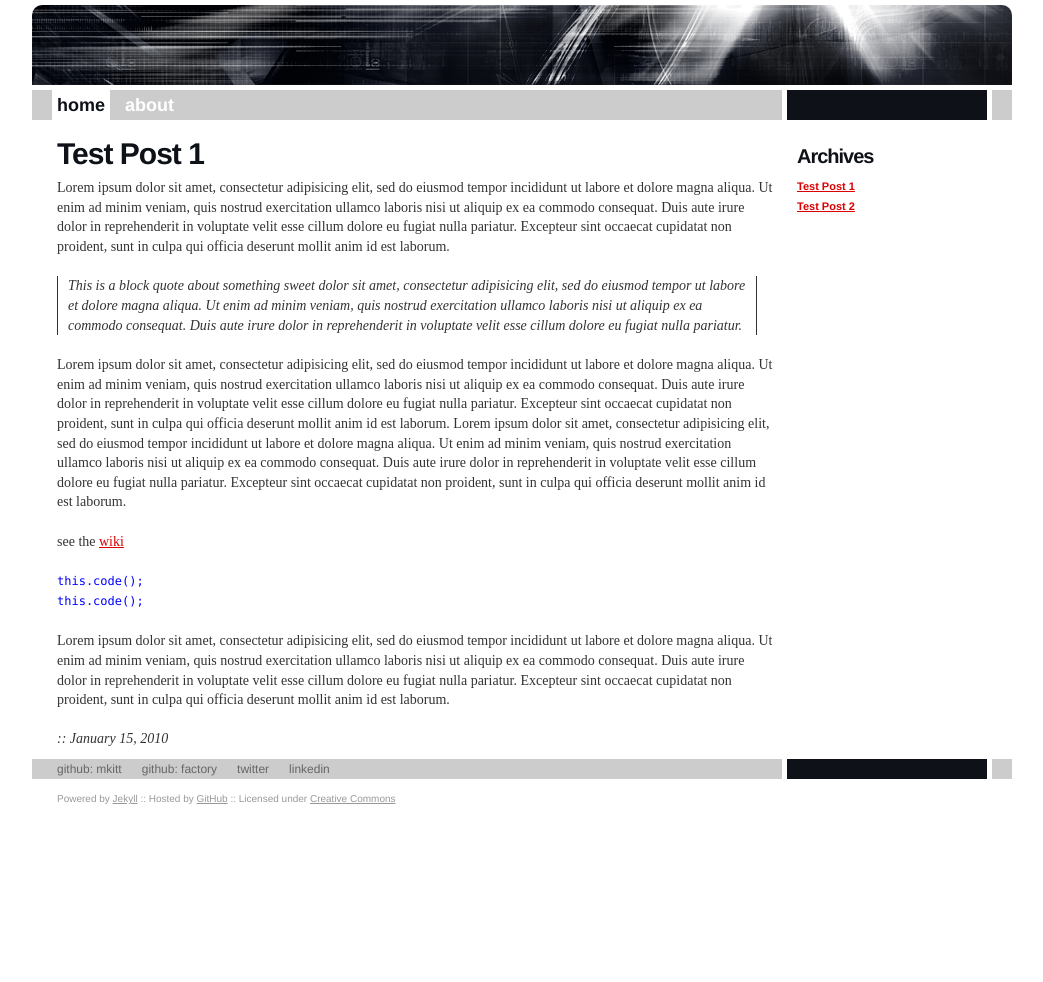
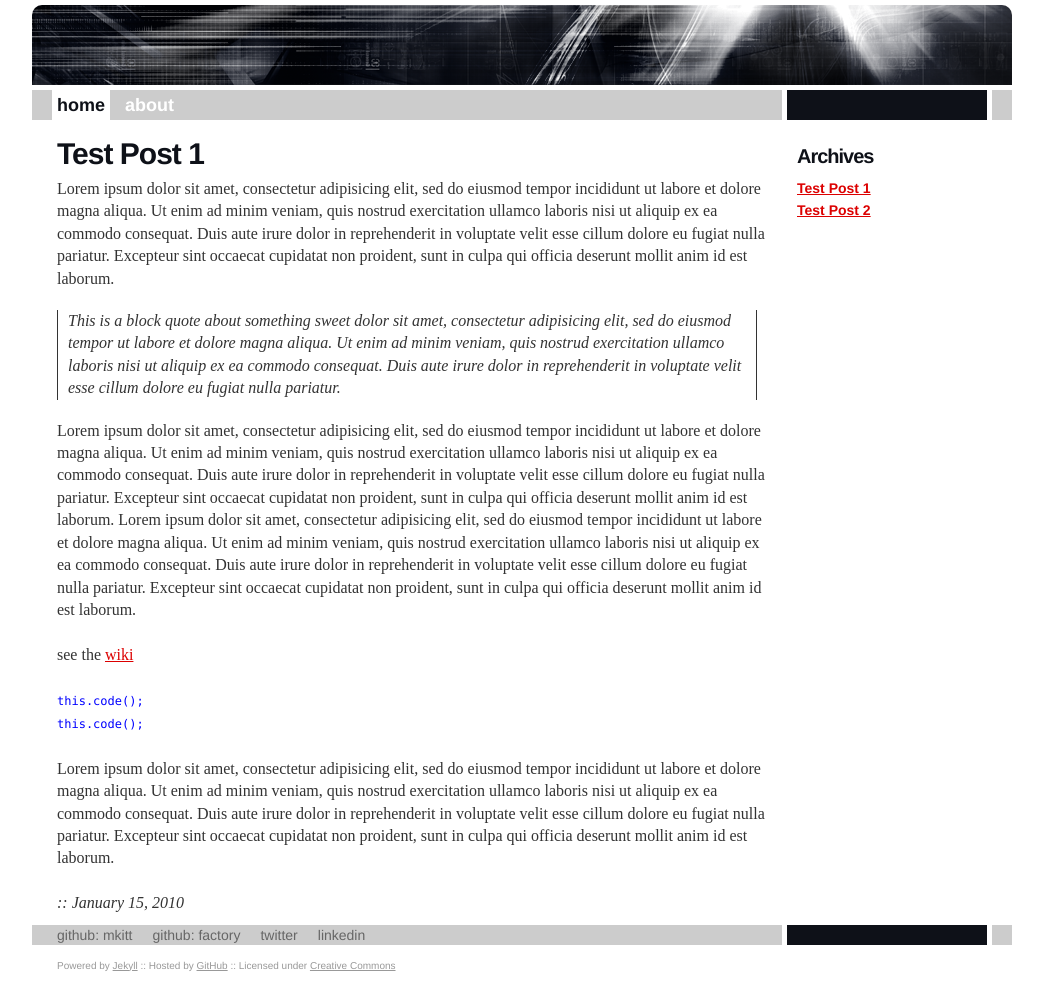
Before and after one commit to mkitt/mkitt.net, a Jekyll site: the page built from index.html, in a window 1280 px wide. Shown: the whole page, without its empty margins (118-1161 px from the left). Built offline with Jekyll 4.4.1, drawn with Linux system fonts in a browser that asks for light colours; Markdown is read by kramdown in place of the engine named in the settings; before the commit the page ends 900 px from its top, so only the background shows below that.

Commit message:
increased the font size on a few items.

```diff
--- a/css/screen.css
+++ b/css/screen.css
@@ -11,7 +11,7 @@ body {
   margin: 0 auto;
   width: 980px;
   font-family: 'Times New Roman', 'Times', serif;
-  font-size: 14px;
+  font-size: 16px;
   line-height: 1.4em;
   color: #333;
 }
@@ -78,7 +78,7 @@ h3 {
 
 ul {
   font-family: 'Helvetica Neue', 'Helvetica', 'Arial', sans-serif;
-  font-size: 12px;
+  font-size: 14px;
   list-style: none;
 }
 
@@ -173,7 +173,7 @@ li {
 
 #aside ul {
   margin-top: 7px;
-  font-size: 11px;
+/*  font-size: 11px;*/
   font-weight: bold;
 }
 #aside a:visited {
```
